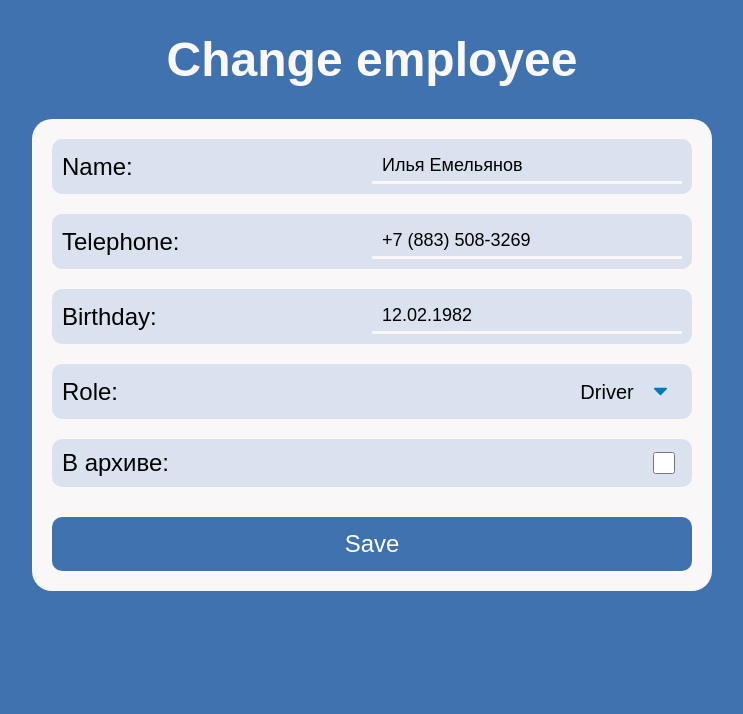
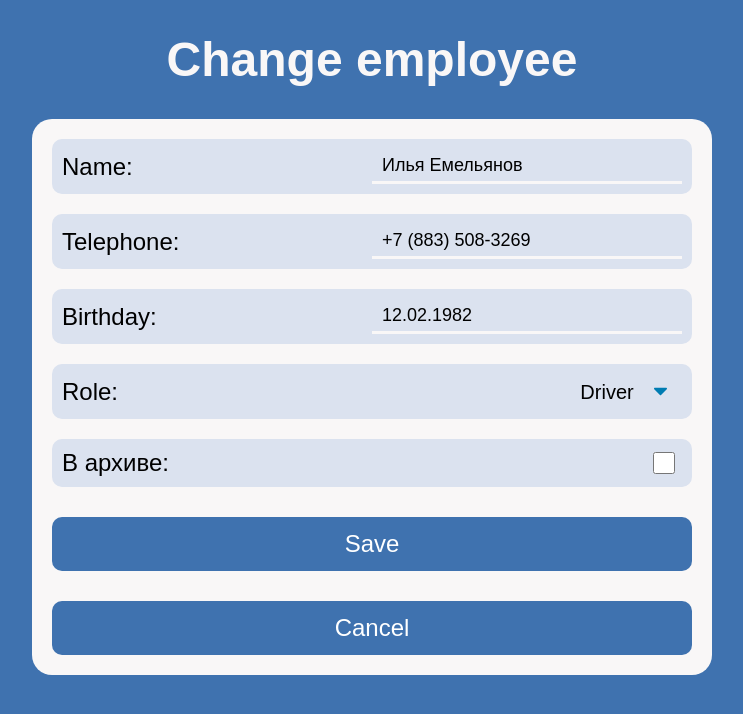
Before and after one commit to toshadrugdealer/PersonnelManagement, a React (Vite) app: page /edit/1 in a window 1280 px wide. Shown: the top 714 px of the page, without its empty margins (268-1011 px from the left). Built offline with nearby package versions, Linux system fonts and the light colour scheme.

Commit message:
add btn cancel

```diff
--- a/src/components/EmployeeForm/EmployeeForm.tsx
+++ b/src/components/EmployeeForm/EmployeeForm.tsx
@@ -46,6 +46,9 @@ const EmployeeForm: FC<EmployeeFormProps> = ({ employee }) => {
   const handleSubmit = (e: FormEvent<HTMLFormElement>) => {
     e.preventDefault();
     dispatch(editEmployee(formData));
+    navigate("/");
+  };
+  const handleCancel = () => {
     navigate("/");
   };
 
@@ -116,6 +119,7 @@ const EmployeeForm: FC<EmployeeFormProps> = ({ employee }) => {
       </label>
 
       <button type="submit">Save</button>
+      <button onClick={handleCancel}>Cancel</button>
     </form>
   );
 };
```
